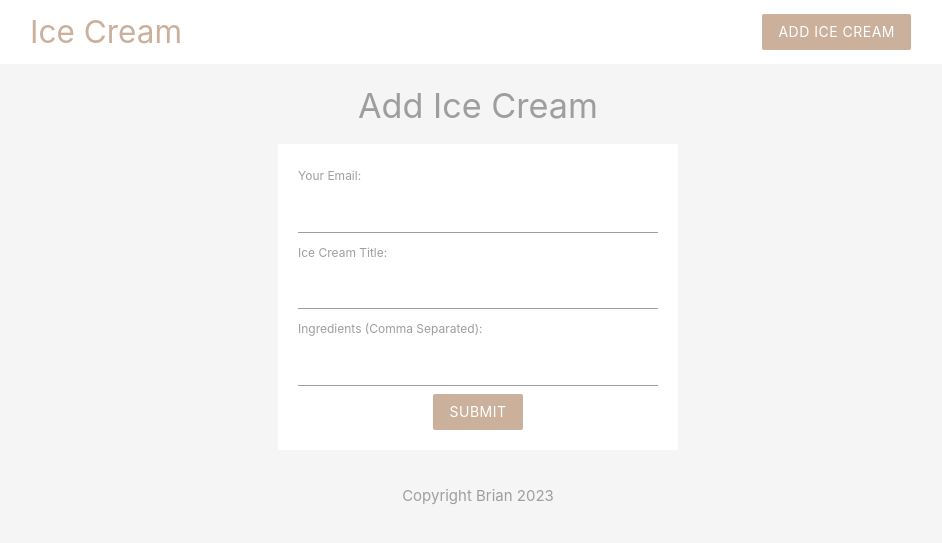
After one commit to Briankipkoech1/php-project, a PHP site: page /add.php in a window 1280 px wide. The commit adds this page. Shown: the top 543 px of the page, without its empty margins (162-1104 px from the left). Run offline with PHP 8.4, Linux system fonts and the light colour scheme.

Commit message:
adding the add.php file

```diff
--- /dev/null
+++ b/add.php
@@ -0,0 +1,71 @@
+<!DOCTYPE html>
+<html lang="en">
+<?php
+$title=$email=$ingredients='';
+$errors=array('email'=>'', 'title'=>'', 'ingredients'=>'');
+
+if (isset($_POST['submit'])) {
+    //check email
+    if (empty($_POST['email'])) {
+        $errors['email']= 'An email is required <br/>';
+    } else {
+       $email= $_POST['email'];
+       if(!filter_var($email, FILTER_VALIDATE_EMAIL)){
+        $errors['email']='email must be a valid email';
+       }
+    };
+    //Check title
+    if (empty($_POST['title'])) {
+        $errors['title']='Title is required <br/>';
+    } else {
+       $title= $_POST['title'];
+       if(!preg_match('/^[a-zA-Z\s]+$/', $title)){
+        $errors['title']= 'title must be letters and spaces only';
+       }
+    };
+    //check ingredients
+    if (empty($_POST['ingredients'])) {
+        $errors['ingredients']=  'At least one ingredient is required <br/>';
+    } else {
+        $ingredients=$_POST['ingredients'];
+       if(!preg_match('/^([a-zA-Z\s]+)(,\s*[a-zA-Z\s]*)*$/', $ingredients)){
+        $errors['ingredients']= 'Ingredients must be a comma separated list';
+       }
+    };
+    if(array_filter($errors)){
+
+    }else{
+        //redirecting to index page
+        header('location: index.php');
+    };
+};
+
+
+?>
+
+<?php include('templates/header.php'); ?>
+
+<section class="container grey-text">
+    <h4 class="center">Add Ice Cream</h4>
+    <form action="add.php" class="white" method="POST">
+        <label for="">Your Email:</label>
+        <input type="text" name="email" value="<?php echo htmlspecialchars($email) ?>">
+        <div class="red-text"> <?php echo $errors['email']; ?></div>
+        <label for="">Ice Cream Title:</label>
+        <input type="text" name="title" value="<?php echo htmlspecialchars($title) ?>">
+        <div class="red-text"> <?php echo $errors['title']; ?></div>
+        <label for="">Ingredients (Comma Separated):</label>
+        <input type="text" name="ingredients">
+        <div class="red-text"> <?php echo $errors['ingredients']; ?></div>
+        <div class="center">
+            <input type="submit" name="submit" value="submit" class="btn brand z-depth-0" value="<?php echo htmlspecialchars($ingredients) ?>">
+        </div>
+    </form>
+
+</section>
+
+<?php include('templates/footer.php'); ?>
+
+</body>
+
+</html>
--- a/index.php
+++ b/index.php
@@ -3,7 +3,9 @@
 
 <?php
 
-include('templates/header.php')
+include('templates/header.php');
+include('templates/footer.php');
+
 
 ?>
 
--- a/templates/footer.php
+++ b/templates/footer.php
@@ -0,0 +1,10 @@
+
+
+<footer class="section">
+    <div class="center grey-text">
+    Copyright Brian 2023
+    </div>
+
+</footer>
+
+</body>
--- a/templates/header.php
+++ b/templates/header.php
@@ -9,7 +9,11 @@
     .brand-text{
         color:#cbb09c !important ;
     }
-
+form{
+    max-width: 400px;
+    margin:20px auto ;
+    padding: 20px;
+}
 </style>
 </head>
 <body class="grey lighten-4 ">
```
